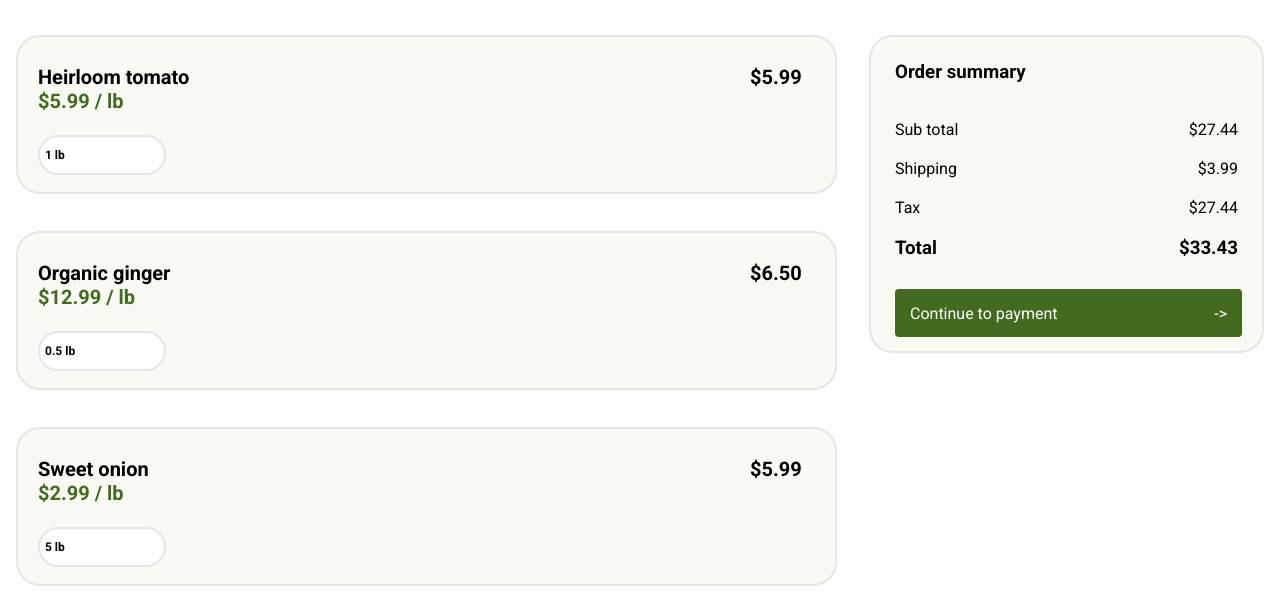
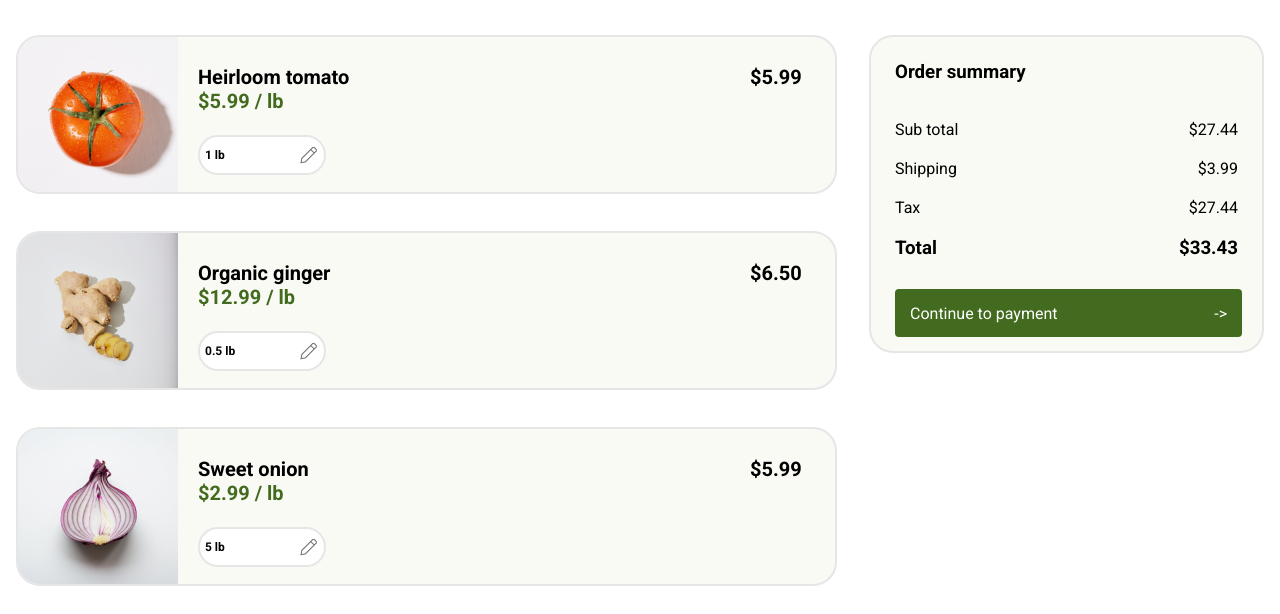
Before and after one commit to pramodh86/world_peas, a plain HTML site: page basket.html in a window 1280 px wide. Shown: the part 186-800 px from the top of the page. Drawn offline with Linux system fonts and the light colour scheme; the site is published under a folder, as on GitHub Pages, so addresses that start at the root find nothing.

Commit message:
Update basket.html

```diff
--- a/basket.html
+++ b/basket.html
@@ -62,7 +62,7 @@
                 <div class="item">
                     <div class="item-image-desc-wrapper">
                         <div class="item-image">
-                            <img src="/images/item_1.png" alt="" />
+                            <img src="images/item_1.png" alt="" />
                         </div>
                         <div class="item-description">
                             <div>
@@ -71,7 +71,7 @@
                             </div>
                             <div class="editable-amount">
                                 <p>1 lb</p>
-                                <img src="/images/edit_icon.png" alt="" />
+                                <img src="images/edit_icon.png" alt="" />
 
                             </div>
 
@@ -86,14 +86,14 @@
                 <div class="item margin-from-top">
                     <div class="item-image-desc-wrapper">
                         <div class="item-image">
-                            <img src="/images/item_2.png" alt="" />
+                            <img src="images/item_2.png" alt="" />
                         </div>
                         <div class="item-description">
                             <h3>Organic ginger</h3>
                             <h4>$12.99 / lb</h4>
                             <div class="editable-amount">
                                 <p>0.5 lb</p>
-                                <img src="/images/edit_icon.png" alt="" />
+                                <img src="images/edit_icon.png" alt="" />
 
                             </div>
 
@@ -109,14 +109,14 @@
                 <div class="item margin-from-top">
                     <div class="item-image-desc-wrapper">
                         <div class="item-image">
-                            <img src="/images/item_3.png" alt="" />
+                            <img src="images/item_3.png" alt="" />
                         </div>
                         <div class="item-description">
                             <h3>Sweet onion</h3>
                             <h4>$2.99 / lb</h4>
                             <div class="editable-amount">
                                 <p>5 lb</p>
-                                <img src="/images/edit_icon.png" alt="" />
+                                <img src="images/edit_icon.png" alt="" />
 
                             </div>
 
```
